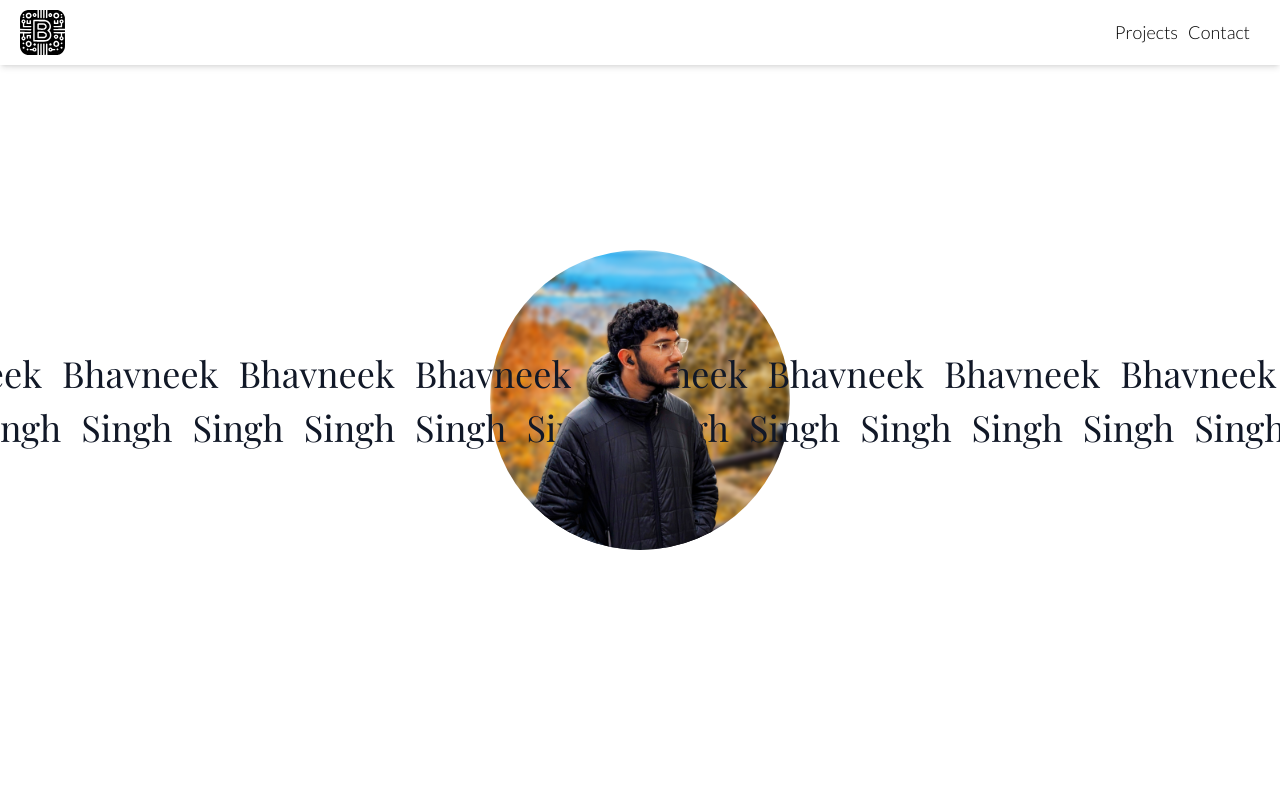
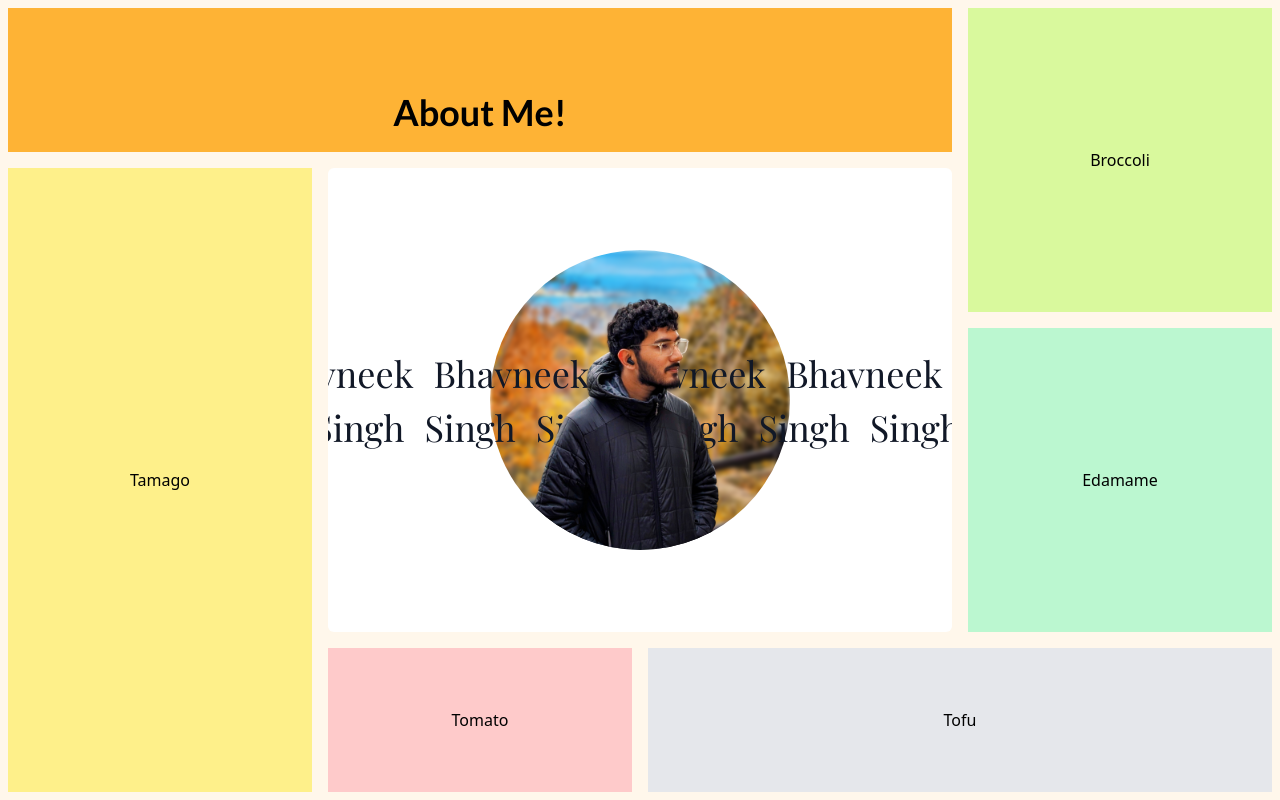
Before and after one commit to blazingbhavneek/portfolio-draft, a React (Vite) app: page / in a window 1280 px wide. Shown: the top 800 px of the page. Built offline with nearby package versions, Linux system fonts and the light colour scheme; a web font is replaced by a local one.

Commit message:
bento layout started

```diff
--- a/src/App.jsx
+++ b/src/App.jsx
@@ -1,29 +1,12 @@
-import {useState, createContext, useRef} from 'react';
-import Navbar from './components/navbar';
-import Menu from './components/misc/menu';
-import Hero from './components/hero';
-import Projects from './components/projects';
-import Contact from './components/contact';
-import About from './components/about';
+import {createContext} from 'react';
+import Main from './components/main';
 
 export const AppContext = createContext();
 
 function App() {
-  const [menuOpen, toggleMenu] = useState(false);
-  const projRef = useRef(null);
-  const contRef = useRef(null);
-  const refList = [
-    {name: "Projects", refvar: projRef},
-    {name: "Contact", refvar: contRef}
-  ]
   return (
-    <AppContext.Provider value={{menuOpen, toggleMenu}}>
-      <Navbar refArray = {refList}> </Navbar>
-      {menuOpen ? <Menu refArray = {refList}></Menu> : null}
-      <Hero></Hero>
-      <About></About>
-      <Projects targetRef={projRef}></Projects>
-      <Contact targetRef={contRef}></Contact>
+    <AppContext.Provider>
+      <Main></Main>
     </AppContext.Provider>
   )
 }
--- a/src/components/about.jsx
+++ b/src/components/about.jsx
@@ -1,56 +1,40 @@
 import PartialText from "./misc/partialText";
-import { useState } from "react";
+import { useState, useEffect } from "react";
 import {
   motion,
-  useTransform,
-  useScroll,
-  useSpring,
-  useMotionValueEvent
 } from "framer-motion";
 
 const About = () => {
-  const { scrollY } = useScroll();
   const [currentPercent, setCurrentPercent] = useState(0);
 
-  const smoothScroll = useSpring(scrollY, {
-    stiffness: 2000, damping:75, mass:0.1
-  });
+  useEffect(() => {
+    const duration = 2500;
+    const intervalTime = 50;
+    const increment = (100 * intervalTime) / duration;
 
-  const x = useTransform(
-    smoothScroll,
-    [0.7 * window.innerHeight, 2*window.innerHeight],
-    [0, 100],
-    { clamp: true }
-  );
+    const interval = setInterval(() => {
+      setCurrentPercent((prevPercent) => {
+        const newPercent = prevPercent + increment;
+        if (newPercent >= 100) {
+          clearInterval(interval);
+          return 100;
+        }
+        return newPercent;
+      });
+    }, intervalTime);
 
-  const scale = useTransform(
-    smoothScroll,
-    [1 * window.innerHeight, 2*window.innerHeight],
-    [1, 0.7],
-    { clamp: true }
-  );
+    return () => clearInterval(interval); // Cleanup interval on component unmount
+  }, []);
 
-  const rotate = useTransform(
-    smoothScroll,
-    [1 * window.innerHeight, 2*window.innerHeight],
-    [0, -10],
-    { clamp: true }
-  );
-
-  useMotionValueEvent(x, "change", (latest) => {
-    setCurrentPercent(latest);
-  });
 
   return (
-    <div className="bg-black sticky top-1/2 -translate-y-1/2 z-0">
-    <motion.div style = {{scale, rotate}} className="w-screen h-[100vh] bg-white flex justify-center items-center">
-        <div className="w-[50%]">
+    <div className="sticky top-1/2 -translate-y-1/2 z-0">
+    <motion.div className="w-100 h-100 flex justify-center items-center">
+        <div className="w-100">
             <PartialText
-                text="Hey! I'm Bhavneek.
-                During the day, I teach computers to be smarter (Programming and ML), and by night, I'm probably making Indian style Udon in Kobe, Japan.
-                When I'm not blending Indian spices into Japanese cuisine or debugging code, you'll find me wandering the streets with my camera, trying
-                to capture that perfect shot. A former IITian who somehow ended up making AI and fusion noodles on the other side of the world.
-                Want to see what I've been up to? Keep scrolling!"
+                text="About Me!"
+                bgcolor="#feb22a"
+                txtcolor="#3c0000"
                 percent={currentPercent}
             />
       </div>
--- a/src/components/hero.jsx
+++ b/src/components/hero.jsx
@@ -5,7 +5,7 @@ import {motion} from "framer-motion";
 
 const Hero = () => {
   return (
-    <div className="w-screen h-screen bg-white flex flex-col justify-center items-center overflow-hidden whitespace-nowrap relative">
+    <div className="h-full w-full rounded-md bg-white flex flex-col justify-center items-center overflow-hidden whitespace-nowrap relative">
       <div className="z-20 bg-transparent">
         <VelocityText text="Bhavneek" textProps="font-playfair text-[36px] text-gray-900" gapBetween={20} baseVelocity={100} />
         <VelocityText text="Singh" textProps="font-playfair text-[36px] text-gray-900" gapBetween={20} baseVelocity={-100} />
--- /dev/null
+++ b/src/components/main.jsx
@@ -0,0 +1,75 @@
+// import React from 'react'
+import {motion} from "framer-motion";
+import Hero from '../components/hero.jsx'
+import About from './about.jsx';
+
+const Main = () => {
+    const transition={ type: "spring", stiffness: 100, damping: 30 };
+
+  return (
+  <div className="flex h-screen w-screen items-center justify-center">
+    <div className="grid h-full w-full gap-4 bg-[#fff7eb] p-2 grid-cols-4 grid-rows-5 ">
+
+        <motion.div className="col-span-3 row-span-1 bg-[#FEB335]  flex items-center justify-center"
+        initial={{ scale: 0, x: "0%", y: "50%" }}
+        animate={{ scale: 1, x: 0, y: 0 }}
+        transition={transition}
+        >
+            <About></About>
+        </motion.div>
+
+        <motion.div className="col-span-1 row-span-2 bg-lime-200  flex items-center justify-center"
+        initial={{ scale: 0, x: "-50%", y: "0%" }}
+        animate={{ scale: 1, x: 0, y: 0 }}
+        transition={transition}
+        >
+            <p>Broccoli</p>
+        </motion.div>
+
+        <motion.div className="col-span-1 row-span-4 bg-yellow-200  flex items-center justify-center"
+        initial={{ scale: 0, x: "50%", y: "0%" }}
+        animate={{ scale: 1, x: 0, y: 0 }}
+        transition={transition}
+        >
+            <p>Tamago</p>
+        </motion.div>
+
+        <motion.div className="col-span-2 row-span-3 bg-tan-200  flex items-center justify-center"
+        initial={{ scale: 0 }}
+        animate={{ scale: 1}}
+        transition={transition}
+        >
+            <Hero></Hero>
+        </motion.div>
+
+        <motion.div className="col-span-1 row-span-2 bg-green-200  flex items-center justify-center"
+        initial={{ scale: 0, x: "-50%", y: "0%" }}
+        animate={{ scale: 1, x: 0, y: 0 }}
+        transition={transition}
+        >
+            <p>Edamame</p>
+        </motion.div>
+
+        <motion.div className="col-span-1 row-span-1 bg-red-200  flex items-center justify-center"
+        initial={{ scale: 0, x: "0%", y: "-50%" }}
+        animate={{ scale: 1, x: 0, y: 0 }}
+        transition={transition}
+        >
+            <p>Tomato</p>
+        </motion.div>
+
+        <motion.div className="col-span-2 row-span-1 bg-gray-200  flex items-center justify-center"
+        initial={{ scale: 0, x: "0%", y: "-50%" }}
+        animate={{ scale: 1, x: 0, y: 0 }}
+        transition={transition}
+        >
+            <p>Tofu</p>
+        </motion.div>
+
+        </div>
+    </div>
+
+  )
+}
+
+export default Main
--- a/src/components/misc/partialText.jsx
+++ b/src/components/misc/partialText.jsx
@@ -3,17 +3,16 @@ const PartialText = (props) => {
 
     const content = props.text;
     const charCount = content.length;
-    const n= Math.floor(charCount*props.percent/100)
-    const words = content.split(" ");
-    const firstNWords = words.slice(0, n).join(" ");
-    const restOfContent = words.slice(n).join(" ");
+    const n = Math.floor(charCount * props.percent / 100);
+    const visibleText = content.slice(0, n);
+    const hiddenText = content.slice(n);
 
     return (
-        <div className="font-lato font-medium bg-transparent text-white text-2xl">
-            <span className="text-gray-900">
-                {firstNWords}
+        <div className={`font-lato font-bold bg-transparent text-[${props.bgcolor}] text-4xl`}>
+            <span className={`text-[${props.txtcolor}]`}>
+                {visibleText}
             </span>
-            {restOfContent}
+            {hiddenText}
         </div>
     );
 }
```
